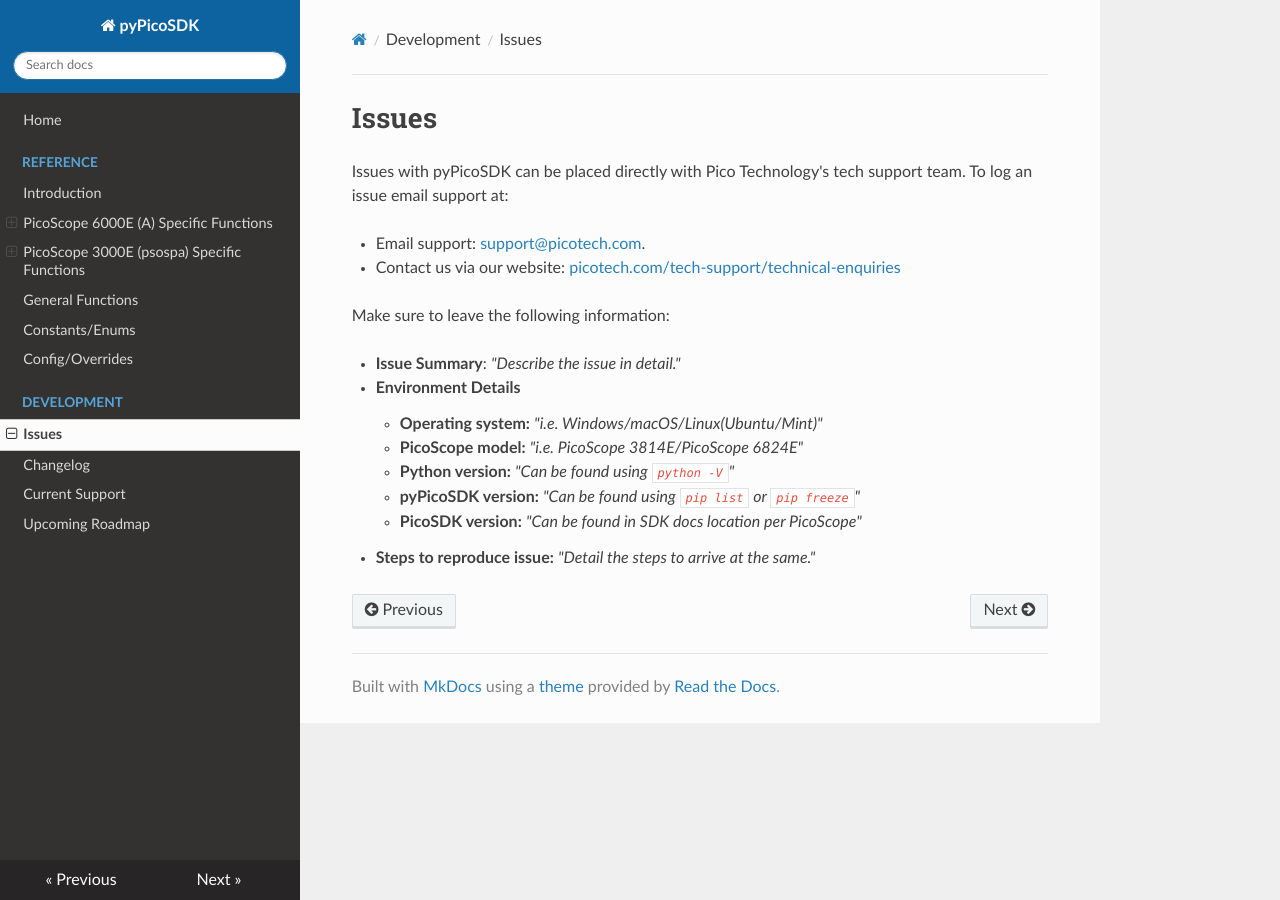
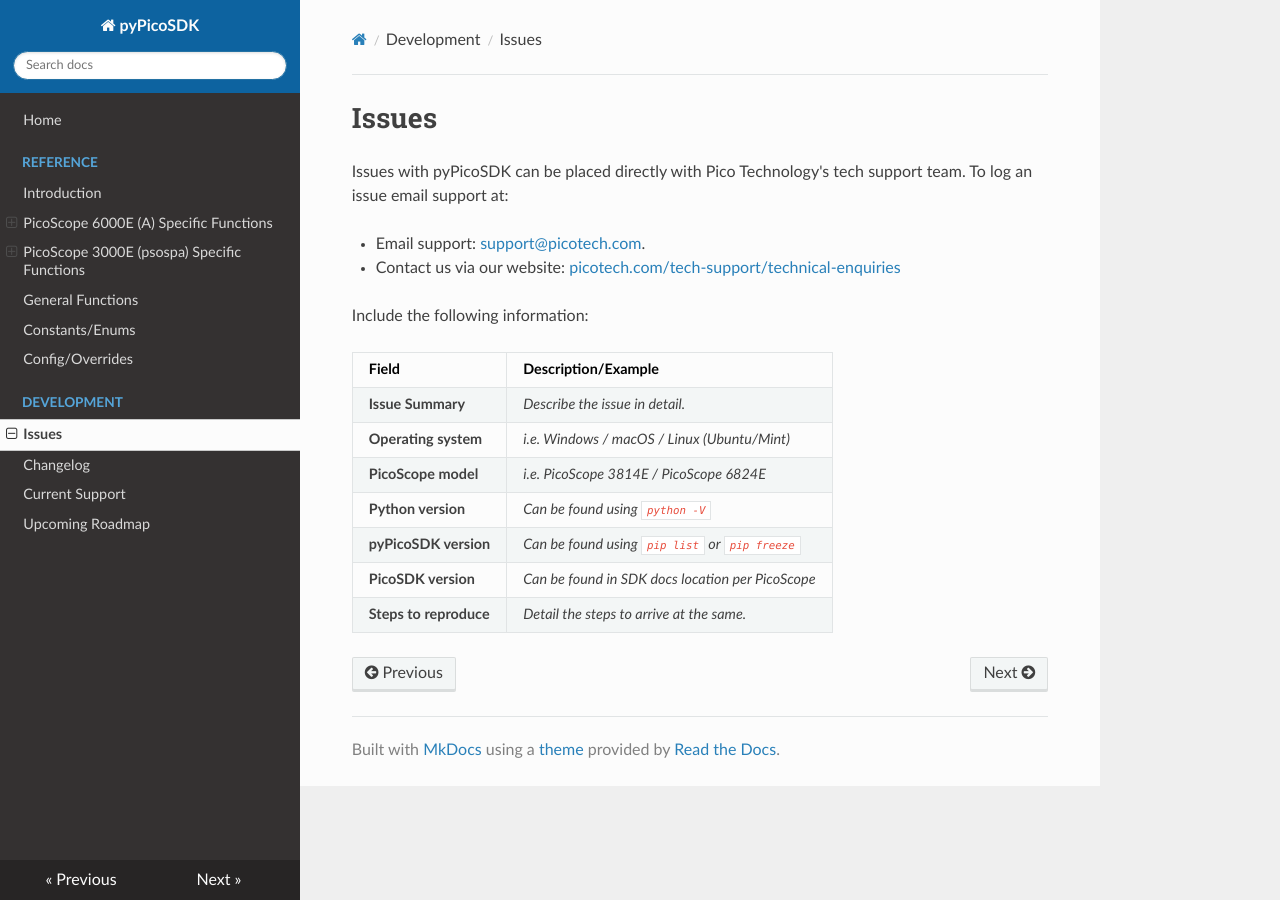
Before and after one commit to picotech/pyPicoSDK, an MkDocs documentation site: the page built from docs/docs/dev/issues.md, in a window 1280 px wide. Built offline with MkDocs 1.6.1, drawn with Linux system fonts in a browser that asks for light colours; nearby versions of some CDN libraries.

Commit message:
Updated development tabs in documentation

```diff
--- a/docs/docs/dev/issues.md
+++ b/docs/docs/dev/issues.md
@@ -8,13 +8,14 @@ To log an issue email support at:
 
 - Contact us via our website: [picotech.com/tech-support/technical-enquiries](https://www.picotech.com/tech-support/technical-enquiries)
 
-Make sure to leave the following information:
+Include the following information:
 
-- **Issue Summary**: _"Describe the issue in detail."_
-- **Environment Details**
-    - **Operating system:** _"i.e. Windows/macOS/Linux(Ubuntu/Mint)"_
-    - **PicoScope model:** _"i.e. PicoScope 3814E/PicoScope 6824E"_
-    - **Python version:** _"Can be found using `python -V`"_
-    - **pyPicoSDK version:** _"Can be found using `pip list` or `pip freeze`"_
-    - **PicoSDK version:** _"Can be found in SDK docs location per PicoScope"_
-- **Steps to reproduce issue:** _"Detail the steps to arrive at the same."_
+| Field                  | Description/Example                                             |
+|------------------------|----------------------------------------------------------------|
+| **Issue Summary**      | _Describe the issue in detail._                                |
+| **Operating system**   | _i.e. Windows / macOS / Linux (Ubuntu/Mint)_                   |
+| **PicoScope model**    | _i.e. PicoScope 3814E / PicoScope 6824E_                       |
+| **Python version**     | _Can be found using `python -V`_                               |
+| **pyPicoSDK version**  | _Can be found using `pip list` or `pip freeze`_                |
+| **PicoSDK version**    | _Can be found in SDK docs location per PicoScope_              |
+| **Steps to reproduce** | _Detail the steps to arrive at the same._                      |
```
Also changed, not shown: docs/docs/dev/current.md (+40 -14 lines), docs/docs/dev/roadmap.md (+5 -2 lines).
